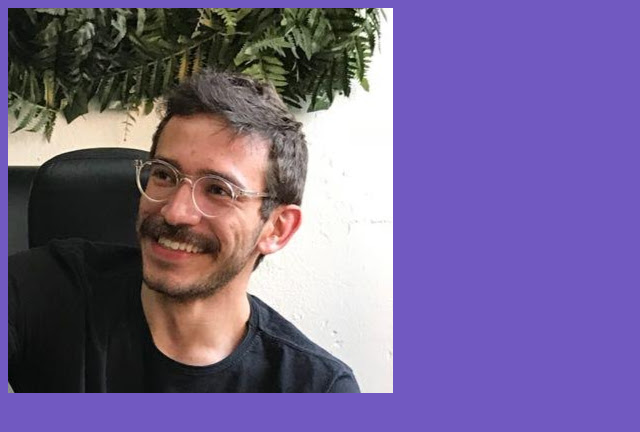
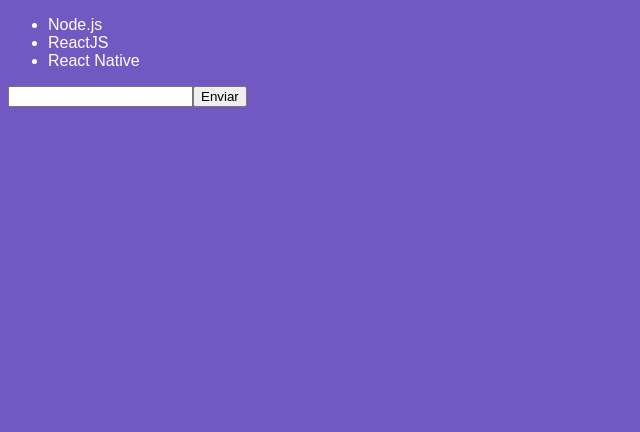
Before and after one commit to rodriguesporan/bootcamp-modulo04, a React app: page / in a window 1280 px wide. Shown: the top 432 px of the page, without its empty margins (0-640 px from the left). Built offline with nearby package versions, Linux system fonts and the light colour scheme.

Commit message:
Trabalhando com estados

```diff
--- a/babel.config.js
+++ b/babel.config.js
@@ -3,4 +3,7 @@
     '@babel/preset-env',
     '@babel/preset-react',
   ],
+  plugins: [
+    '@babel/plugin-proposal-class-properties',
+  ]
 };
--- a/package.json
+++ b/package.json
@@ -9,6 +9,7 @@
   },
   "devDependencies": {
     "@babel/core": "^7.5.5",
+    "@babel/plugin-proposal-class-properties": "^7.5.5",
     "@babel/preset-env": "^7.5.5",
     "@babel/preset-react": "^7.0.0",
     "babel-loader": "^8.0.6",
--- a/src/App.js
+++ b/src/App.js
@@ -1,9 +1,9 @@
 import React from 'react';
 import './App.css';
-import profile from './assets/profile.jpg';
+import TechList from './components/TechList';
 
 function App() {
-  return <img src={profile} alt="Profile"/>;
+  return <TechList />;
 }
 
 export default App;
--- /dev/null
+++ b/src/components/TechList.js
@@ -0,0 +1,43 @@
+import React, { Component } from 'react';
+
+class TechList extends Component {
+  state = {
+    newTech: '',
+    techs: [
+      'Node.js',
+      'ReactJS',
+      'React Native',
+    ],
+  };
+
+  handleInputChange = e => {
+    this.setState({ newTech: e.target.value });
+  }
+
+  handleSubmit = e => {
+    e.preventDefault();
+
+    this.setState({
+      techs: [this.state.newTech, ...this.state.techs],
+      newTech: '',
+    });
+  }
+
+  render() {
+    return (
+      <form onSubmit={this.handleSubmit}>
+        <ul>
+          {this.state.techs.map(tech => <li key={tech}>{tech}</li>)}
+        </ul>
+        <input
+          type="text"
+          onChange={this.handleInputChange}
+          value={this.state.newTech}
+        />
+        <button type="submit">Enviar</button>
+      </form>
+    );
+  }
+}
+
+export default TechList;
```
Also changed, not shown: 1 other file (tests, documents, lock files or other folders).
